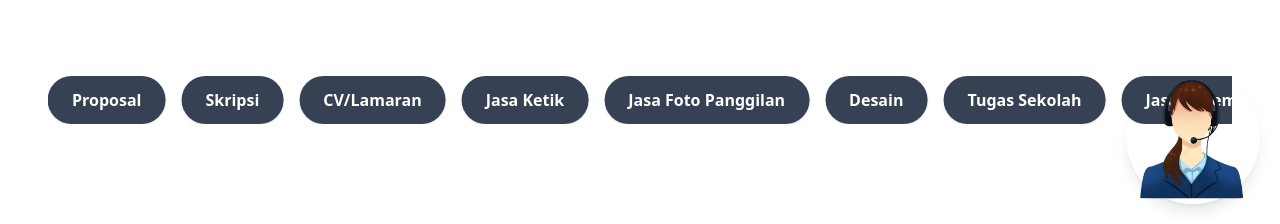
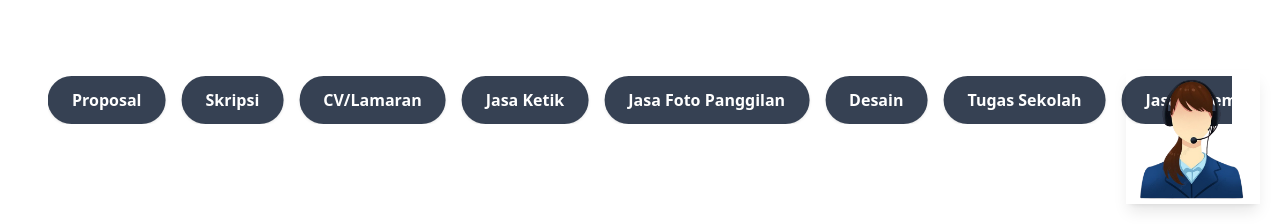
Before and after one commit to Dimas712/Toko_online, a Next.js app: page / in a window 1280 px wide. Shown: the part 576-800 px from the top of the page. Built offline with nearby package versions, Linux system fonts and the light colour scheme.

Commit message:
"Remove 'rounded-full' class from FloatingWhatsApp component"

```diff
--- a/src/component/FloatingWhatsApp.jsx
+++ b/src/component/FloatingWhatsApp.jsx
@@ -25,7 +25,7 @@ export default function FloatingWhatsApp({
         title="Hubungi Customer Service via WhatsApp"
         onMouseEnter={() => setShowTooltip(true)}
         onMouseLeave={() => setShowTooltip(false)}
-        className="rounded-full shadow-lg hover:scale-110 transition-transform duration-300"
+        className="shadow-lg hover:scale-110 transition-transform duration-300"
         style={{ width: size, height: size }}
       >
         <Image
```
